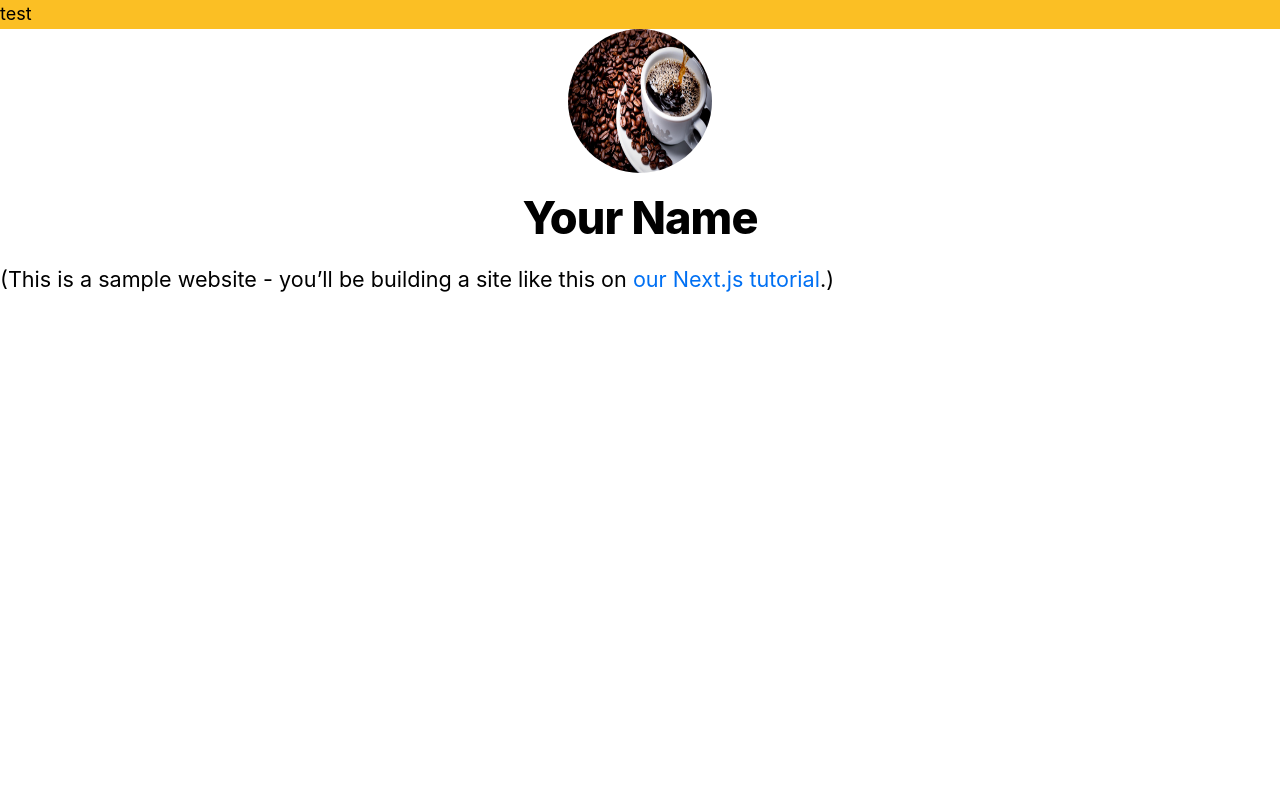
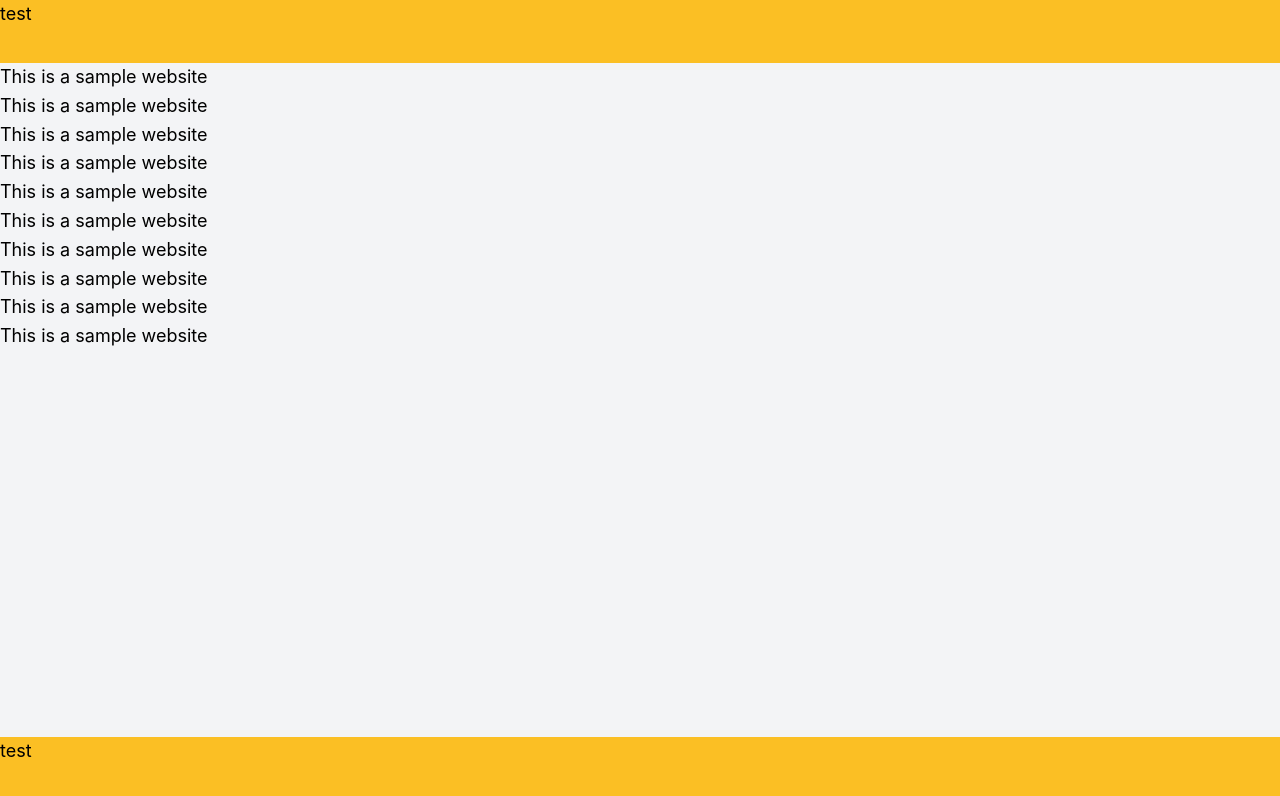
Before and after one commit to LecarreGavini/care-ryan, a Next.js app: page / in a window 1280 px wide. Shown: the top 796 px of the page. Built offline with nearby package versions, Linux system fonts and the light colour scheme.

Commit message:
chore: update layout

```diff
--- a/components/layout.js
+++ b/components/layout.js
@@ -9,7 +9,7 @@ export const siteTitle = 'Cafe Ryan - Food and Drinks'
 
 export default function Layout({ children, home }) {
 	return (
-		<div className=''>
+		<div className='flex flex-col h-screen min-h-screen'>
 			<Head>
 				<link rel='icon' href='/images/favicon.ico' />
 				<meta name='description' content={siteTitle} />
@@ -17,52 +17,15 @@ export default function Layout({ children, home }) {
 				<meta property='og:image' content='/images/favicon.ico' />
 				<meta name='twitter:card' content='summary_large_image' />
 			</Head>
-			<header>
-				<div className='bg-yellow-400'>test</div>
+			<header className='h-14'>
+				<div>test</div>
 			</header>
-			<header className={styles.header}>
-				{home ? (
-					<>
-						<Image
-							priority
-							src='/images/coffee.jpeg'
-							className={utilStyles.borderCircle}
-							height={144}
-							width={144}
-							alt={name}
-						/>
-						<h1 className={utilStyles.heading2Xl}>{name}</h1>
-					</>
-				) : (
-					<>
-						<Link href='/'>
-							<a>
-								<Image
-									priority
-									src='/images/coffee.jpeg'
-									className={utilStyles.borderCircle}
-									height={108}
-									width={108}
-									alt={name}
-								/>
-							</a>
-						</Link>
-						<h2 className={utilStyles.headingLg}>
-							<Link href='/'>
-								<a className={utilStyles.colorInherit}>{name}</a>
-							</Link>
-						</h2>
-					</>
-				)}
-			</header>
-			<main>{children}</main>
-			{!home && (
-				<div className={styles.backToHome}>
-					<Link href='/'>
-						<a>← Back to home</a>
-					</Link>
-				</div>
-			)}
+			<div className='flex flex-1 flex-col overflow-y-auto'>
+				<main className='flex-1 bg-gray-100'>{children}</main>
+				<footer className='h-14'>
+					<div>test</div>
+				</footer>
+			</div>
 		</div>
 	)
 }
--- a/pages/index.js
+++ b/pages/index.js
@@ -9,14 +9,17 @@ export default function Home() {
 			<Head>
 				<title>{siteTitle}</title>
 			</Head>
-			<section className={utilStyles.headingMd}>
-				<p>
-					(This is a sample website - you’ll be building a site like this on{' '}
-					<Link href='posts/first-post'>
-						<a>our Next.js tutorial</a>
-					</Link>
-					.)
-				</p>
+			<section>
+				<p>This is a sample website</p>
+				<p>This is a sample website</p>
+				<p>This is a sample website</p>
+				<p>This is a sample website</p>
+				<p>This is a sample website</p>
+				<p>This is a sample website</p>
+				<p>This is a sample website</p>
+				<p>This is a sample website</p>
+				<p>This is a sample website</p>
+				<p>This is a sample website</p>
 			</section>
 		</Layout>
 	)
--- a/styles/_globals.scss
+++ b/styles/_globals.scss
@@ -1,6 +1,10 @@
 @tailwind base;
 @tailwind components;
 @tailwind utilities;
+
+html {
+	@apply bg-yellow-400;
+}
 
 html,
 body {
```
